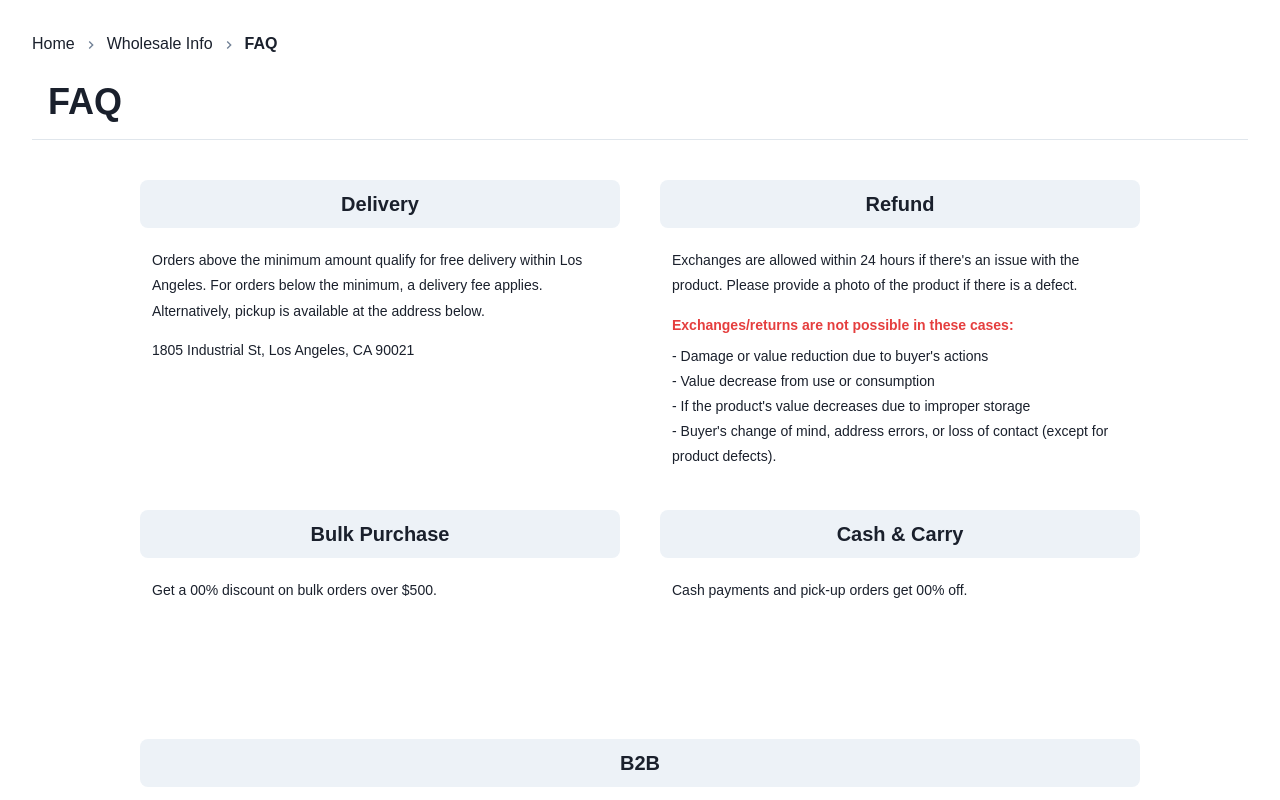
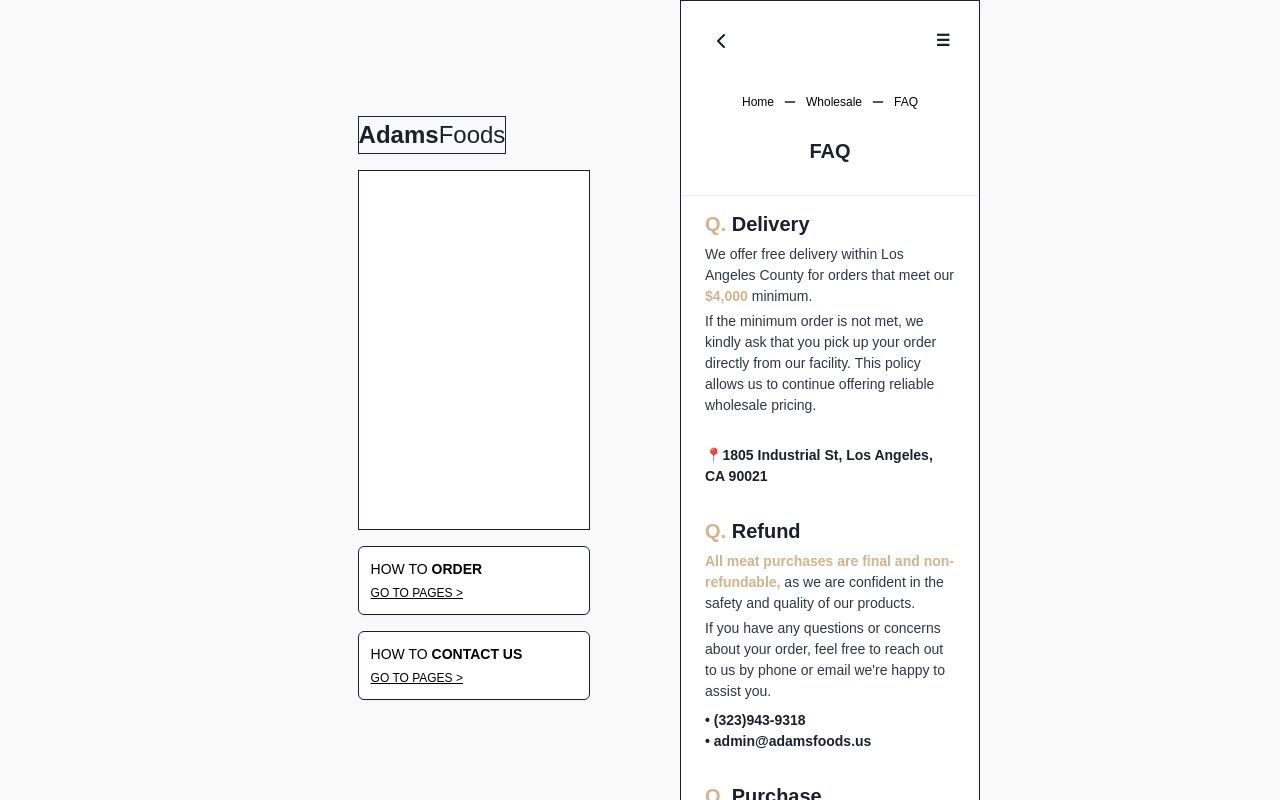
Before and after one commit to antsuh1028/AFStore, a React (Vite) app in the folder client/: page /wholesale/faq in a window 1280 px wide. Shown: the top 800 px of the page. Built offline with nearby package versions, Linux system fonts and the light colour scheme.

Commit message:
Updated frontend changes to the FAQ page. Added sidebars.

```diff
--- a/client/package.json
+++ b/client/package.json
@@ -13,6 +13,7 @@
   "dependencies": {
     "@chakra-ui/icons": "^2.2.4",
     "@chakra-ui/react": "^2.8.0",
+    "@fontsource/outfit": "^5.2.5",
     "emailjs-com": "^3.2.0",
     "framer-motion": "^10.16.4",
     "lucide-react": "^0.479.0",
--- a/client/src/pages/wholesale/Faq.jsx
+++ b/client/src/pages/wholesale/Faq.jsx
@@ -1,317 +1,161 @@
+import React, { useRef } from "react";
 import {
   Box,
   Container,
+  Flex,
   Heading,
+  IconButton,
   Text,
-  Breadcrumb,
-  BreadcrumbItem,
-  BreadcrumbLink,
-  Grid,
-  GridItem,
+  VStack,
   Divider,
+  useDisclosure,
 } from "@chakra-ui/react";
-import { ChevronRightIcon } from "@chakra-ui/icons";
+import { ChevronLeft } from "lucide-react";
+import NavDrawer from "../../components/NavDrawer";
+import Sidebar from "../../components/SideBar";
+import Breadcrumbs from "../../components/BreadCrumbs.";
+import Footer from "../../components/Footer";
 
 const FAQPage = () => {
+  const { isOpen, onOpen, onClose } = useDisclosure();
+  const contentRef = useRef(null);
+
+  const faqData = [
+    {
+      heading: "Q. Delivery",
+      textStart:
+        "We offer free delivery within Los Angeles County for orders that meet our ",
+      highlight: "$4,000",
+      textEnd: " minimum.",
+      noteBody:
+        "If the minimum order is not met, we kindly ask that you pick up your order directly from our facility. This policy allows us to continue offering reliable wholesale pricing.\n\n",
+      noteBold: "📍1805 Industrial St, Los Angeles, CA 90021",
+    },
+    {
+      heading: "Q. Refund",
+      highlight: "All meat purchases are final and non-refundable,",
+      textEnd: " as we are confident in the safety and quality of our products.",
+      noteBody:
+        "If you have any questions or concerns about your order, feel free to reach out to us by phone or email we're happy to assist you.",
+      noteBold: "• (323)943-9318\n• admin@adamsfoods.us",
+    },
+    {
+      heading: "Q. Purchase",
+      highlight: "We accept cash, checks, and credit cards.\n",
+      noteBody:
+        "However, please note:\n• Cash payments receive the highest discount.\n• Credit card payments are subject to additional tax.\n\nWe appreciate your understanding and are happy to assist with any further questions.",
+    },
+    {
+      heading: "Q. Bulk Purchase",
+      textStart: "For bulk purchases, please reach out to us through the",
+      highlight: " 'Contact Us' page.",
+    },
+    {
+      heading: "Q. Cash & Carry",
+      textStart: "Cash payments and pick-up orders get",
+      highlight: " 00% off.",
+    },
+    {
+      heading: "Q. Allergy",
+      text: "Please make sure to check for any allergies related to this meat.",
+    },
+  ];
+
   return (
-    <Box bg="white">
-      <Container maxW="container.xl" px={{ base: 4, md: 8 }} pt={8} pb={20}>
-        {/* Breadcrumbs Navigation */}
-        <Breadcrumb
-          spacing="8px"
-          separator={<ChevronRightIcon color="gray.500" />}
-          mb={6}
-          fontSize={{ base: "sm", md: "md" }}
-        >
-          <BreadcrumbItem>
-            <BreadcrumbLink href="/">Home</BreadcrumbLink>
-          </BreadcrumbItem>
+    <Sidebar>
+      <NavDrawer isOpen={isOpen} onClose={onClose} containerRef={contentRef} />
+      <Container
+        ref={contentRef}
+        maxW={{ base: "100%", lg: "30%" }}
+        p={0}
+        bg="white"
+        border={{ base: "none", lg: "1px" }}
+        ml={{ base: 0, lg: "40%" }}
+      >
+        {/* Top nav */}
+        <Box>
+          <Flex p={4} justify="space-between" align="center">
+            <IconButton
+              aria-label="Back"
+              icon={<ChevronLeft size={24} />}
+              variant="ghost"
+              size="lg"
+              colorScheme="gray"
+            />
+            <IconButton
+              aria-label="Menu"
+              icon={<Text>☰</Text>}
+              variant="ghost"
+              onClick={onOpen}
+            />
+          </Flex>
+        </Box>
 
-          <BreadcrumbItem>
-            <BreadcrumbLink href="/wholesale-info">Wholesale Info</BreadcrumbLink>
-          </BreadcrumbItem>
+        {/* Breadcrumbs */}
+        <Box py={3} px={4} display="flex" justifyContent="center">
+          <Breadcrumbs
+            listOfBreadCrumbs={[
+              { label: "Home", url: "/" },
+              { label: "Wholesale", url: "/wholesale" },
+              { label: "FAQ", url: "/wholesale/faq" },
+            ]}
+          />
+        </Box>
 
-          <BreadcrumbItem isCurrentPage>
-            <BreadcrumbLink href="#" fontWeight="semibold">
+        {/* Page header */}
+        <Box width="100%">
+          <Box py={4} px={6} borderColor="gray.200" bg="white" mb={4}>
+            <Heading as="h1" size="md" fontWeight="semibold" textAlign="center">
               FAQ
-            </BreadcrumbLink>
-          </BreadcrumbItem>
-        </Breadcrumb>
+            </Heading>
+          </Box>
+          <Divider mt={2} borderColor="gray.200" />
+        </Box>
 
-        {/* Main FAQ Heading */}
-        <Heading
-          as="h1"
-          fontSize={{ base: "3xl", md: "4xl" }}
-          fontWeight="bold"
-          mb={4}
-          pl={{ base: 0, md: 4 }}
-        >
-          FAQ
-        </Heading>
+        {/* FAQ content */}
+        <VStack spacing={8} px={6} py={4} align="start">
+          {faqData.map((item, index) => (
+            <Box key={index}>
+              <Heading size="md" mb={2}>
+                <Text as="span" color="tan">
+                  {item.heading.split(" ")[0]}
+                </Text>{" "}
+                {item.heading.split(" ").slice(1).join(" ")}
+              </Heading>
 
-        {/* Horizontal Divider */}
-        <Divider mb={10} borderColor="gray.300" />
+              {/* Highlighted $4,000 if present */}
+              {item.text ? (
+                <Text fontSize="sm" color="gray.700" whiteSpace="pre-line">
+                  {item.text}
+                </Text>
+              ) : (
+                <Text fontSize="sm" color="gray.700">
+                  {item.textStart}
+                  <Text fontSize="sm" as="span" color="tan" fontWeight="black">
+                    {item.highlight}
+                  </Text>
+                  {item.textEnd}
+                </Text>
+              )}
 
-        {/* FAQ Cards in Grid Layout */}
-        <Grid
-          templateColumns={{ base: "1fr", md: "repeat(2, 1fr)" }}
-          gap={{ base: 8, md: 10 }}
-          mx="auto"
-          maxW="1000px"
-        >
-          {/* Delivery Card */}
-          <GridItem>
-            <Box>
-              <Box bg="gray.100" borderRadius="lg" py={3} mb={5}>
-                <Heading
-                  as="h2"
-                  size="md"
-                  textAlign="center"
-                >
-                  Delivery
-                </Heading>
-              </Box>
-              <Box px={3}>
-                <Text fontSize="sm" lineHeight="1.8">
-                  Orders above the minimum amount qualify for free delivery within Los Angeles. For orders below the minimum, a delivery fee applies. Alternatively, pickup is available at the address below.
+              {item.noteBody && (
+                <Text fontSize="sm" mt={1} color="gray.700" whiteSpace="pre-line">
+                  {item.noteBody}
                 </Text>
-                <Text fontSize="sm" mt={4} fontWeight="medium">
-                  1805 Industrial St, Los Angeles, CA 90021
+              )}
+              {item.noteBold && (
+                <Text fontSize="sm" mt={2} fontWeight="semibold" whiteSpace="pre-line">
+                  {item.noteBold}
                 </Text>
-              </Box>
+              )}
             </Box>
-          </GridItem>
+          ))}
+        </VStack>
 
-          {/* Refund Card */}
-          <GridItem>
-            <Box>
-              <Box bg="gray.100" borderRadius="lg" py={3} mb={5}>
-                <Heading
-                  as="h2"
-                  size="md"
-                  textAlign="center"
-                >
-                  Refund
-                </Heading>
-              </Box>
-              <Box px={3}>
-                <Text fontSize="sm" lineHeight="1.8">
-                  Exchanges are allowed within 24 hours if there's an issue with the product. Please provide a photo of the product if there is a defect.
-                </Text>
-                <Text color="red.500" fontSize="sm" mt={4} fontWeight="semibold">
-                  Exchanges/returns are not possible in these cases:
-                </Text>
-                <Text fontSize="sm" lineHeight="1.8" mt={2}>
-                  - Damage or value reduction due to buyer's actions
-                  <br />
-                  - Value decrease from use or consumption
-                  <br />
-                  - If the product's value decreases due to improper storage
-                  <br />
-                  - Buyer's change of mind, address errors, or loss of contact (except for product defects).
-                </Text>
-              </Box>
-            </Box>
-          </GridItem>
-
-          {/* Bulk Purchase Card */}
-          <GridItem>
-            <Box>
-              <Box bg="gray.100" borderRadius="lg" py={3} mb={5}>
-                <Heading
-                  as="h2"
-                  size="md"
-                  textAlign="center"
-                >
-                  Bulk Purchase
-                </Heading>
-              </Box>
-              <Box px={3}>
-                <Text fontSize="sm" lineHeight="1.8">
-                  Get a 00% discount on bulk orders over $500.
-                </Text>
-              </Box>
-            </Box>
-          </GridItem>
-
-          {/* Cash & Carry Card */}
-          <GridItem>
-            <Box>
-              <Box bg="gray.100" borderRadius="lg" py={3} mb={5}>
-                <Heading
-                  as="h2"
-                  size="md"
-                  textAlign="center"
-                >
-                  Cash & Carry
-                </Heading>
-              </Box>
-              <Box px={3}>
-                <Text fontSize="sm" lineHeight="1.8">
-                  Cash payments and pick-up orders get 00% off.
-                </Text>
-              </Box>
-            </Box>
-          </GridItem>
-
-          {/* B2B Card */}
-          <GridItem colSpan={{ base: 1, md: 2 }}>
-            <Box py={24}>
-              <Box bg="gray.100" borderRadius="lg" py={3} mb={5}>
-                <Heading
-                  as="h2"
-                  size="md"
-                  textAlign="center"
-                >
-                  B2B
-                </Heading>
-              </Box>
-              <Box px={3}>
-                <Text fontSize="sm" lineHeight="1.8">
-                  Partner with us for a reliable and fresh meat supply, ensuring top-quality products for your business. We offer competitive pricing, consistent inventory, and tailored solutions to meet your needs. Let's build a strong partnership for success in the meat industry.
-                </Text>
-              </Box>
-            </Box>
-          </GridItem>
-        </Grid>
+        <Footer />
       </Container>
-    </Box>
+    </Sidebar>
   );
 };
 
 export default FAQPage;
-
-// import {
-//   Box,
-//   Container,
-//   Heading,
-//   SimpleGrid,
-//   Text,
-//   Breadcrumb,
-//   BreadcrumbItem,
-//   BreadcrumbLink,
-// } from "@chakra-ui/react";
-// import { ChevronRightIcon } from "@chakra-ui/icons";
-
-
-// const FAQPage = () => {
-//   return (
-//     <Box py={{ base: 8, md: 12 }} bg="white">
-//       <Container maxW="container.xl" px={{ base: 4, md: 6 }}>
-//         {/* Reduced the vertical padding at the top */}
-//         <Breadcrumb
-//           spacing="8px"
-//           separator={<ChevronRightIcon color="gray.500" />}
-//           mb={8}
-//           fontSize={{ base: "sm", md: "md" }}
-//           mt={{ base: 4, md: 6 }}
-//         >
-//           <BreadcrumbItem>
-//             <BreadcrumbLink href="/">Home</BreadcrumbLink>
-//           </BreadcrumbItem>
-
-//           <BreadcrumbItem>
-//             <BreadcrumbLink>Wholesale Info</BreadcrumbLink>
-//           </BreadcrumbItem>
-
-//           <BreadcrumbItem isCurrentPage>
-//             <BreadcrumbLink href="#" fontWeight="semibold">
-//               FAQ
-//             </BreadcrumbLink>
-//           </BreadcrumbItem>
-//         </Breadcrumb>
-
-//         <Heading
-//           textAlign="center"
-//           fontSize={{ base: "2xl", md: "3xl" }}
-//           fontFamily="serif"
-//           fontWeight="bold"
-//           mb={{ base: 8, md: 12 }}
-//           color="#000"
-//         >
-//           FAQ
-//         </Heading>
-
-//         <SimpleGrid columns={{ base: 1, md: 3 }} spacing={{ base: 6, md: 8 }} mb={{ base: 6, md: 8 }}>
-//           <Box p={{ base: 4, md: 6 }} borderWidth="1px" borderRadius="md" boxShadow="sm">
-//             <Heading as="h2" size="md" mb={3}>
-//               Delivery
-//             </Heading>
-//             <Text fontSize="sm" lineHeight="1.6">
-//               Orders above the minimum amount qualify for free delivery within
-//               Los Angeles. For orders below the minimum, a delivery fee applies.
-//               Alternatively, pickup is available at the address below.
-//               <br /><br />
-//               1805 Industrial St, Los Angeles, CA 90021
-//             </Text>
-//           </Box>
-
-//           {/* Refund Card */}
-//           <Box p={{ base: 4, md: 6 }} borderWidth="1px" borderRadius="md" boxShadow="sm">
-//             <Heading as="h2" size="md" mb={3}>
-//               Refund
-//             </Heading>
-//             <Text fontSize="sm" lineHeight="1.6">
-//               Exchanges are allowed within 24 hours if there's an issue with the
-//               product. Please provide a photo of the product if there is a
-//               defect.
-//               <br />
-//               <br />
-//               <Text as="span" color="red.500" fontWeight="bold">
-//                 Exchanges/returns are NOT possible in these cases:
-//               </Text>
-//               <br />
-//               - Damage or value reduction due to buyer's actions
-//               <br />
-//               - Value decrease from use or consumption
-//               <br />
-//               - If the product's value decreases due to improper storage
-//               <br />
-//               - Buyer's change of mind, address errors, or loss of contact
-//               (except for product defects).
-//             </Text>
-//           </Box>
-
-//           {/* Bulk Purchase Card */}
-//           <Box p={{ base: 4, md: 6 }} borderWidth="1px" borderRadius="md" boxShadow="sm">
-//             <Heading as="h2" size="md" mb={3}>
-//               Bulk Purchase
-//             </Heading>
-//             <Text fontSize="sm" lineHeight="1.6">
-//               Get a 00% discount on bulk orders over $500.
-//             </Text>
-//           </Box>
-//         </SimpleGrid>
-
-//         {/* Second Row: 2 Cards */}
-//         <SimpleGrid columns={{ base: 1, md: 2 }} spacing={{ base: 6, md: 8 }} mb={{ base: 8, md: 12 }}>
-//           {/* Cash & Carry Card */}
-//           <Box p={{ base: 4, md: 6 }} borderWidth="1px" borderRadius="md" boxShadow="sm">
-//             <Heading as="h2" size="md" mb={3}>
-//               Cash &amp; Carry
-//             </Heading>
-//             <Text fontSize="sm" lineHeight="1.6">
-//               Cash payments and pick-up orders get 00% off.
-//             </Text>
-//           </Box>
-
-//           {/* B2B Card */}
-//           <Box p={{ base: 4, md: 6 }} borderWidth="1px" borderRadius="md" boxShadow="sm">
-//             <Heading as="h2" size="md" mb={3}>
-//               B2B
-//             </Heading>
-//             <Text fontSize="sm" lineHeight="1.6">
-//               Partner with us for a reliable and fresh meat supply, ensuring
-//               top-quality products for your business. We offer competitive
-//               pricing, consistent inventory, and tailored solutions to meet your
-//               needs. Let's build a strong partnership for success in the meat
-//               industry.
-//             </Text>
-//           </Box>
-//         </SimpleGrid>
-//       </Container>
-//     </Box>
-//   );
-// };
-
-// export default FAQPage;
```
Also changed, not shown: 1 other file (tests, documents, lock files or other folders).
